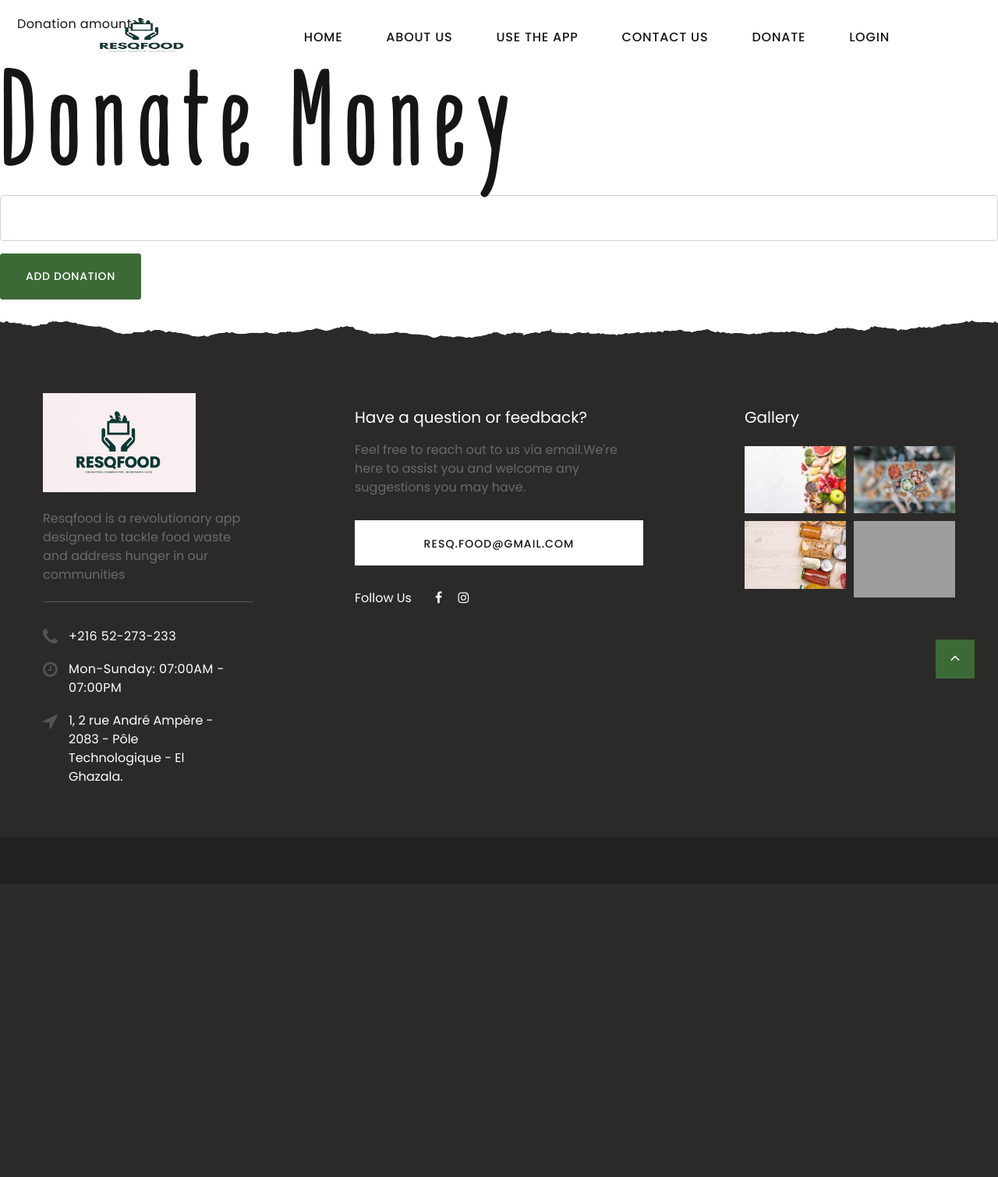
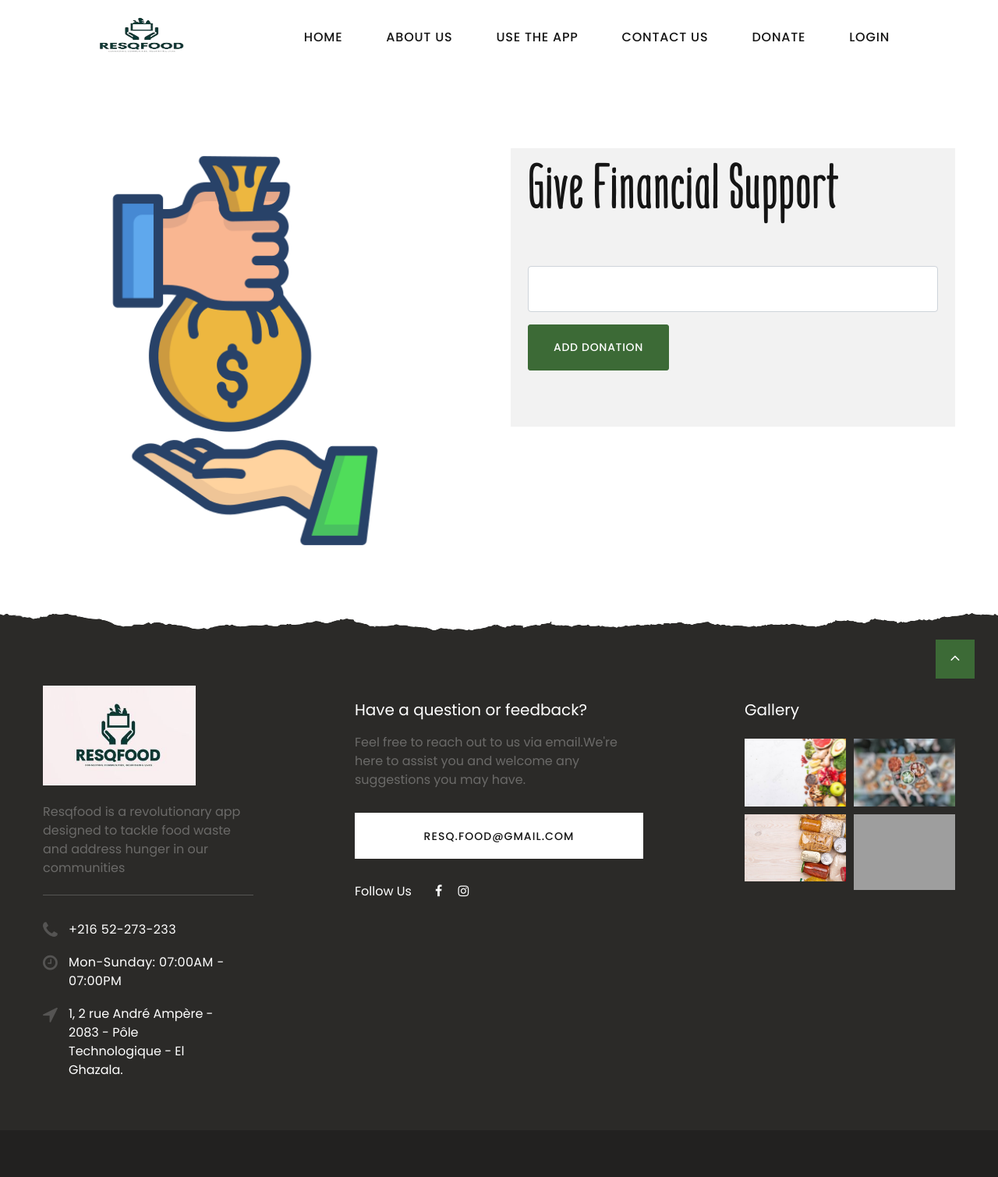
Before and after one commit to hakimnouira/resQfood, a Symfony app: template templates/donation/money.html.twig in a window 1280 px wide. Shown: the whole page at 78% size. Before the commit the page ends 1002 px from the top, so only its background shows below. Run offline with Twig, Linux system fonts and the light colour scheme; the template is opened without the code that fills it, so the values that code supplies are empty; form fields are guessed from the names that the template uses; some libraries are stand-ins or nearby versions; grey boxes are pictures that could not be loaded.

Commit message:
7 commit

```diff
--- a/src/Controller/DonationController.php
+++ b/src/Controller/DonationController.php
@@ -106,6 +106,7 @@ class DonationController extends AbstractController
         // Create the form with the DonationType
         $form = $this->createForm(DonationType::class, $donation);
 
+
         // Handle form submission
         $form->handleRequest($request);
 
--- a/templates/donation/money.html.twig
+++ b/templates/donation/money.html.twig
@@ -3,12 +3,30 @@
 {% block title %}Donate Money{% endblock %}
 
 {% block body %}
-    <div style="margin-bottom: 50px;"> <!-- Add margin-bottom -->
-        <h1>Donate Money</h1>
-
-        {{ form_start(form) }}
-        {{ form_row(form.donationAmount) }}
-        <button type="submit" class="btn btn-primary">Add Donation</button> <!-- Submit button -->
-        {{ form_end(form) }}
-    </div>
+   <!-- Donate Money-->
+      <section class="section section-md section-first bg-default text-md-left">
+        <div class="container">
+          <div class="row row-50 justify-content-center">
+            <div class="col-md-10 col-lg-5 col-xl-6">
+              <img src="{{ asset('images/donatemoney.png') }}" alt="" width="519" height="446"/>
+            </div>
+            <div class="col-md-10 col-lg-7 col-xl-6">
+              <div style="border: 2px solid transparent; background-color: #f2f2f2; padding: 20px; margin: 0 auto; width: 100%;">
+                <h2>Give Financial Support</h2>
+                <!-- Money donation form-->
+                <div class="tabs-custom tabs-horizontal tabs-line" id="tabs-4">
+                  <div style="margin-bottom: 50px;"> <!-- Add margin-bottom -->
+                    {{ form_start(form, {'attr': {'class': 'donation-form'}}) }}
+                      <div class="form-group">
+                        {{ form_widget(form.donationAmount) }}
+                      </div>
+                      <button type="submit" class="btn btn-primary">Add Donation</button> <!-- Submit button -->
+                    {{ form_end(form) }}
+                  </div>
+                </div>
+              </div>
+            </div>
+          </div>
+        </div>
+      </section>
 {% endblock %}
```
Also changed, not shown: src/Form/DonationType.php (+5 -3 lines), public/images/donatemoney.png (added).
